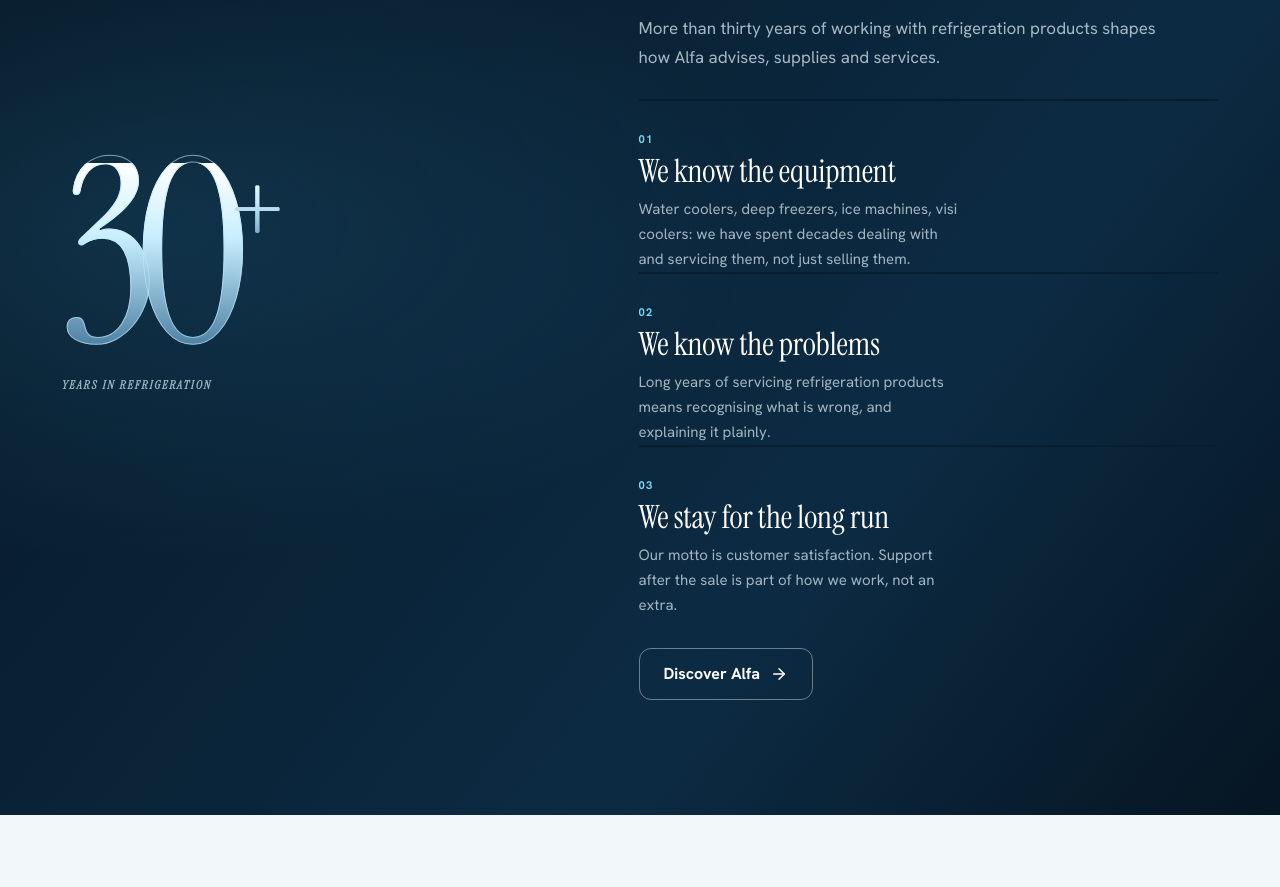
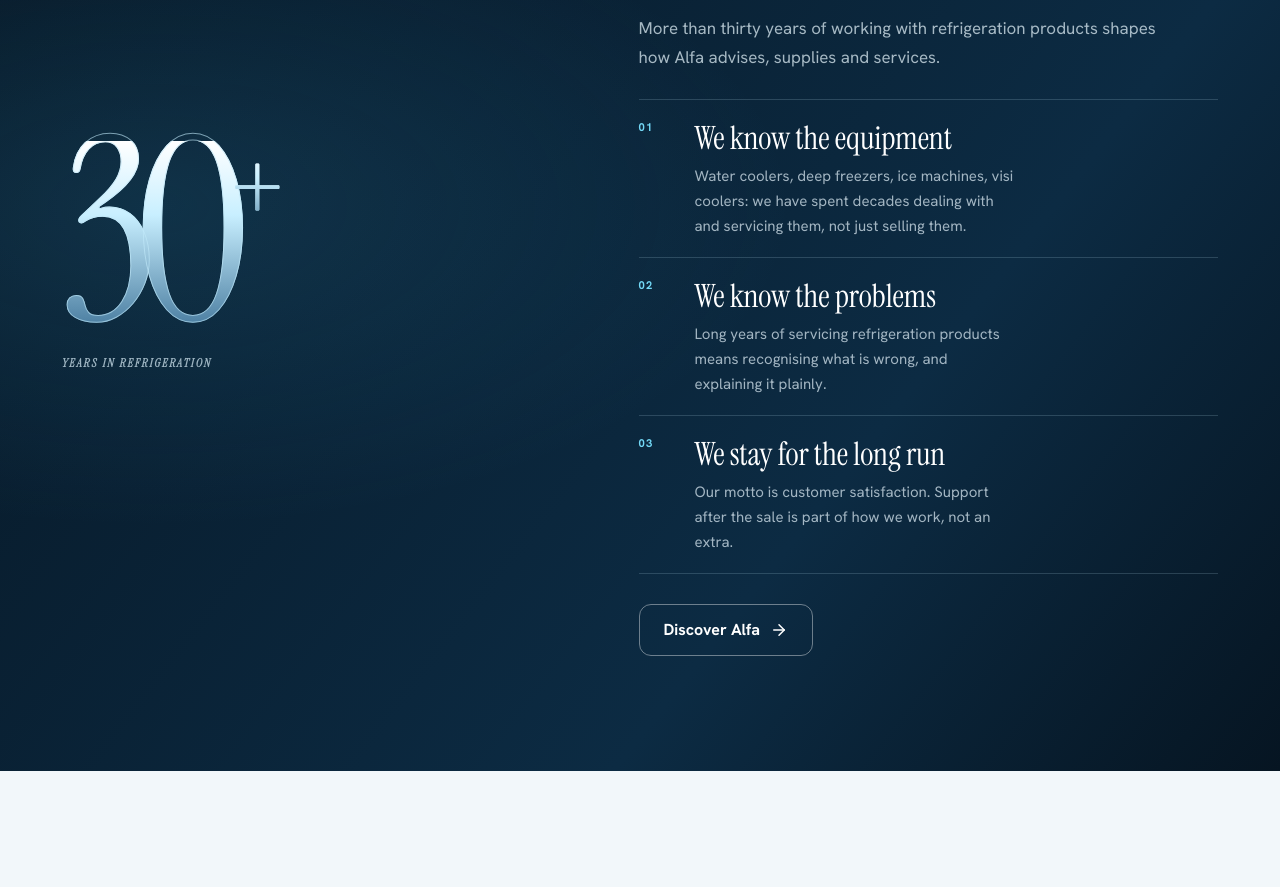
Before and after one commit to faisalahmad7/Alfa-Refrigeration-landing-page, a React (Vite) app: page / in a window 1280 px wide. Shown: the part 3672-4559 px from the top of the page. Built offline with nearby package versions, Linux system fonts and the light colour scheme.

Commit message:
Refine editorial experience section layout and contrast

```diff
--- a/src/styles/index.css
+++ b/src/styles/index.css
@@ -1112,3 +1112,21 @@
   .frost-frame { display:none !important; }
   .tile,.segment,.svc,.range-item { transform:none !important; }
 }
+
+/* Final composition fixes: lesson rows and shared page section contrast */
+.experience .lessons .lesson {
+  display:grid;
+  grid-template-columns:42px minmax(0,1fr);
+  gap:14px;
+  padding:18px 0;
+  border-top:1px solid rgba(195,231,246,.18);
+  border-bottom:0;
+}
+.experience .lessons .lesson:last-child { border-bottom:1px solid rgba(195,231,246,.18); }
+.experience .lessons .lesson > div { min-width:0; }
+@media (min-width:900px) {
+  .experience .lessons .lesson { align-items:start; }
+}
+@media (max-width:639px) {
+  .experience .lessons .lesson { grid-template-columns:34px minmax(0,1fr); gap:10px; }
+}
```
